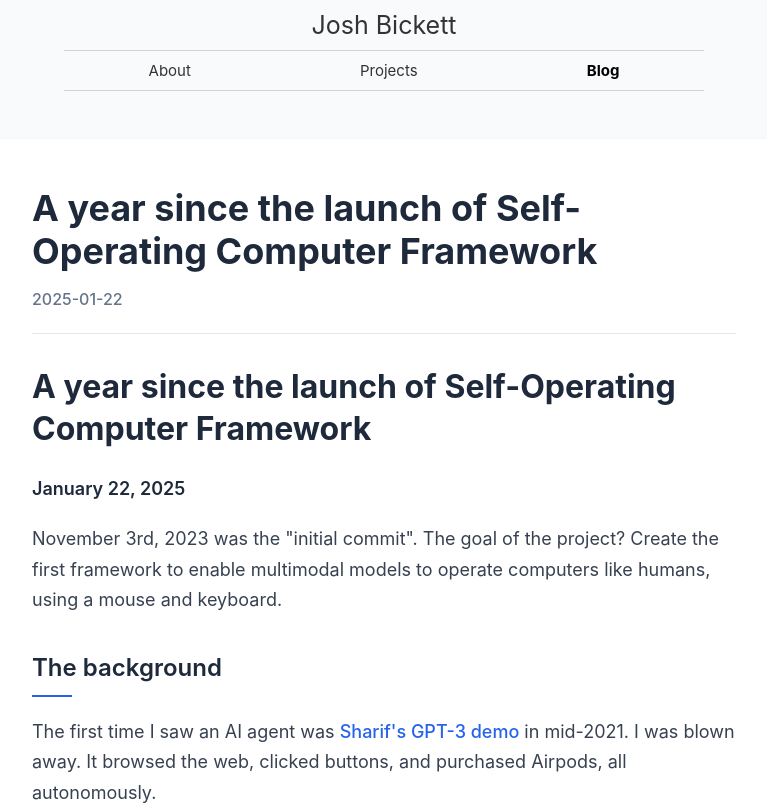
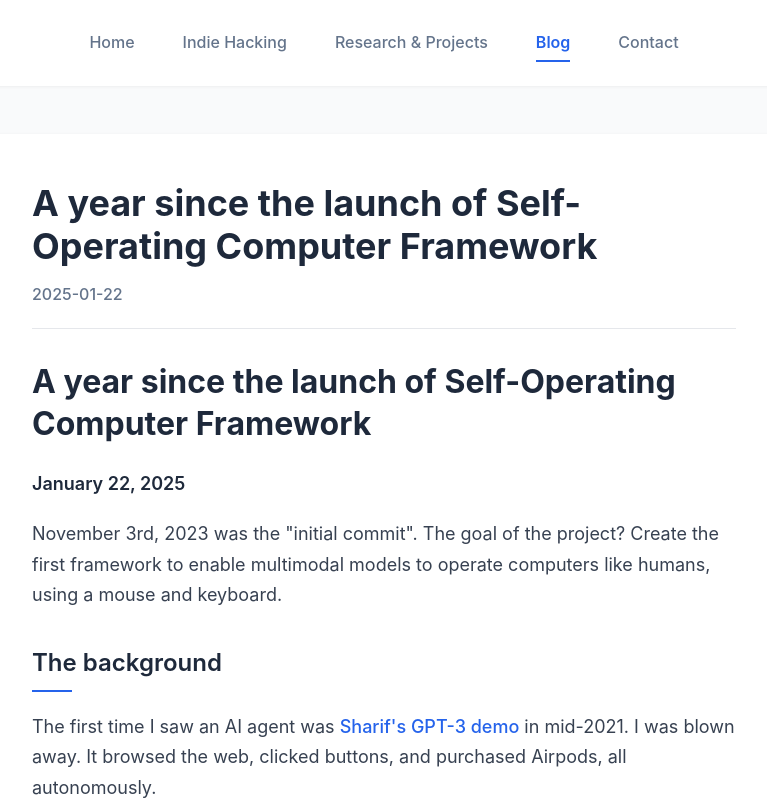
Before and after one commit to joshbickett/bickett.ai, a React (Create React App) app: page /blog in a window 1280 px wide. Shown: the top 805 px of the page, without its empty margins (256-1023 px from the left). Built offline with nearby package versions, Linux system fonts and the light colour scheme.

Commit message:
update blog scroll to fit better

```diff
--- a/src/pages/Blog.js
+++ b/src/pages/Blog.js
@@ -1,5 +1,4 @@
 import styled from "@emotion/styled";
-import { NavigationBar } from "../components/NavigationBar";
 import { useEffect, useState } from "react";
 import ReactMarkdown from 'react-markdown';
 import { loadBlogPosts } from "../utils/blogLoader";
@@ -28,7 +27,13 @@ export const Blog = ({ isMobile }) => {
   if (loading) {
     return (
       <PageContainer>
-        <NavigationBar active={"Blog"} isMobile={isMobile} />
+        <NavigationBar active="Blog" isMobile={isMobile}>
+          <NavItem href="/">Home</NavItem>
+          <NavItem href="https://indiepa.ge/bickett">Indie Hacking</NavItem>
+          <NavItem href="/projects">Research & Projects</NavItem>
+          <NavItem active href="/blog">Blog</NavItem>
+          <NavItem href="/">Contact</NavItem>
+        </NavigationBar>
         <MainContainer>
           <BlogContent>
             <LoadingMessage>Loading...</LoadingMessage>
@@ -40,7 +45,16 @@ export const Blog = ({ isMobile }) => {
 
   return (
     <PageContainer>
-      <NavigationBar active={"Blog"} isMobile={isMobile} />
+      <NavigationBar active="Blog" isMobile={isMobile}>
+        <NavItem href="/">Home</NavItem>
+        <NavItem href="https://indiepa.ge/bickett">Indie Hacking</NavItem>
+        <NavItem href="/projects">Research & Projects</NavItem>
+        <NavItem active href="/blog">Blog</NavItem>
+        <NavItem href="#contact" onClick={(e) => {
+          e.preventDefault();
+          window.location.href = "/#contact";
+        }}>Contact</NavItem>
+      </NavigationBar>
 
       <MainContainer>
         <BlogContent>
@@ -303,3 +317,42 @@ const MarkdownStrong = styled.strong`
   font-weight: 600;
   color: #1e293b;
 `;
+
+// Navigation components matching About page
+const NavigationBar = styled.nav`
+  display: flex;
+  justify-content: center;
+  align-items: center;
+  padding: 1.5rem;
+  background-color: white;
+  box-shadow: 0 1px 3px rgba(0, 0, 0, 0.05);
+  position: sticky;
+  top: 0;
+  z-index: 10;
+
+  @media (max-width: 768px) {
+    padding: 1rem;
+    flex-direction: column;
+  }
+`;
+
+const NavItem = styled.a`
+  margin: 0 1.5rem;
+  padding: 0.5rem 0;
+  color: ${(props) => (props.active ? "#2563eb" : "#64748b")};
+  font-weight: ${(props) => (props.active ? "600" : "500")};
+  text-decoration: none;
+  border-bottom: 2px solid
+    ${(props) => (props.active ? "#2563eb" : "transparent")};
+  transition: all 0.2s ease;
+  cursor: pointer;
+
+  &:hover {
+    color: #2563eb;
+    border-bottom-color: #2563eb;
+  }
+
+  @media (max-width: 768px) {
+    margin: 0.5rem 0;
+  }
+`;
```
